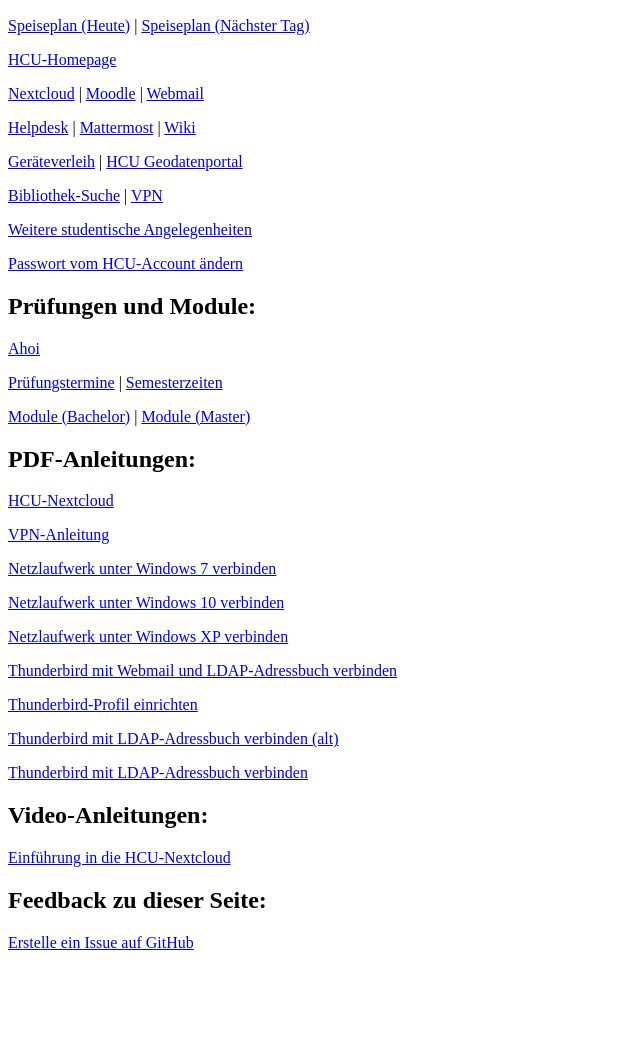
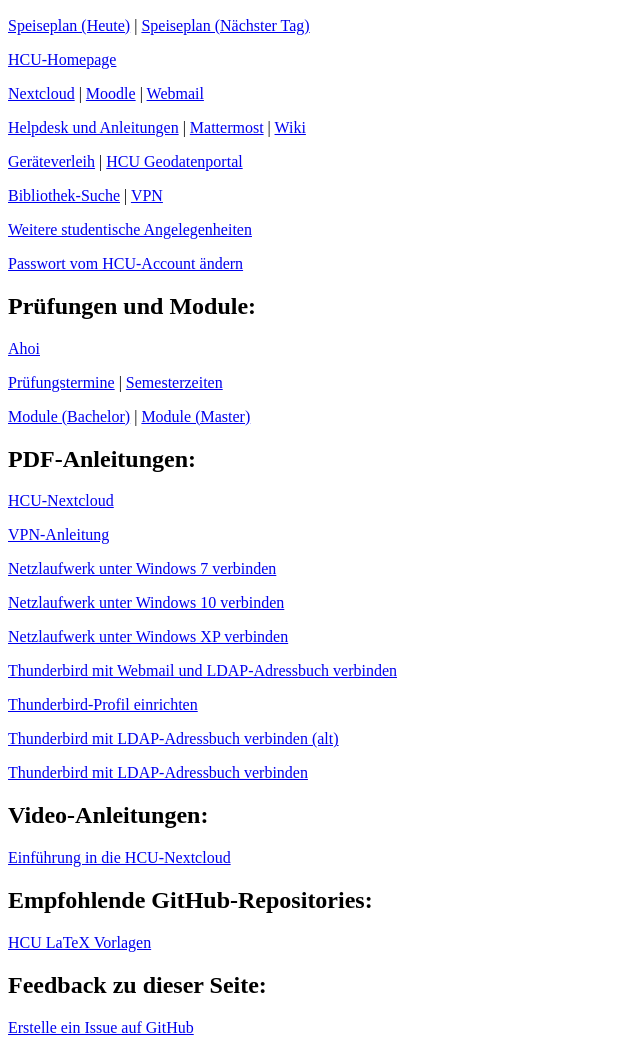
Before and after one commit to c-mahn/hcu-links, a plain HTML site: page index.html in a window 1280 px wide. Shown: the part 50-1103 px from the top of the page, without its empty margins (0-640 px from the left). Before the commit the page ends 1018 px from the top, so only its background shows below. Drawn offline with Linux system fonts and the light colour scheme.

Commit message:
Fixed issure #2 and added useful repositories

```diff
--- a/index.html
+++ b/index.html
@@ -8,7 +8,7 @@
         <p><a href="https://www.stwhh.de/speiseplan/?l=166&t=today">Speiseplan (Heute)</a> | <a href="https://www.stwhh.de/speiseplan/?l=166&t=next_day">Speiseplan (Nächster Tag)</a></p>
         <p><a href="https://www.hcu-hamburg.de">HCU-Homepage</a></p>
         <p><a href="https://cloud.hcu-hamburg.de/nextcloud">Nextcloud</a> | <a href="https://moodle.hcu-hamburg.de/">Moodle</a> | <a href="https://webmail.hcu-hamburg.de">Webmail</a></p>
-        <p><a href="https://helpdesk.hcu-hamburg.de">Helpdesk</a> | <a href="https://chat.hcu-hamburg.de">Mattermost</a> | <a href="https://wiki.hcu-hamburg.de">Wiki</a></p>
+        <p><a href="https://helpdesk.hcu-hamburg.de">Helpdesk und Anleitungen</a> | <a href="https://chat.hcu-hamburg.de">Mattermost</a> | <a href="https://wiki.hcu-hamburg.de">Wiki</a></p>
         <p><a href="https://hcu-hamburg.rentware.io">Geräteverleih</a> | <a href="http://gdi-hcu.local.hcuhh.de">HCU Geodatenportal</a></p>
         <p><a href="https://www.hcu-hamburg.de/it-und-medien/bibliothek">Bibliothek-Suche</a> | <a href="https://vpn.hcu-hamburg.de">VPN</a></p>
         <p><a href="https://www.hcu-hamburg.de/studentische-angelegenheiten">Weitere studentische Angelegenheiten</a></p>
@@ -34,6 +34,9 @@
         <h2>Video-Anleitungen:</h2>
         <p><a href="https://www.youtube.com/watch?v=PDAGsNiQsSQ">Einführung in die HCU-Nextcloud</a></p>
 
+        <h2>Empfohlende GitHub-Repositories:</h2>
+        <p><a href="https://github.com/FabianBloch/HCU-LaTeX-templates">HCU LaTeX Vorlagen</a></p>
+
         <h2>Feedback zu dieser Seite:</h2>
         <p><a href="https://github.com/c-mahn/hcu-links/issues">Erstelle ein Issue auf GitHub</a></p>
     </body>
```
